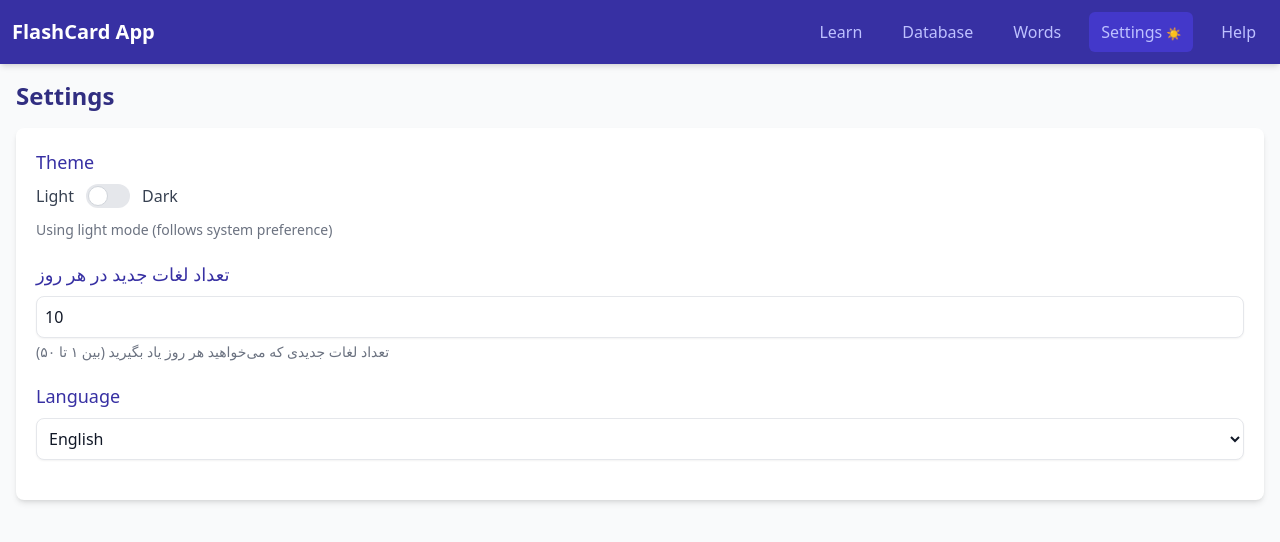
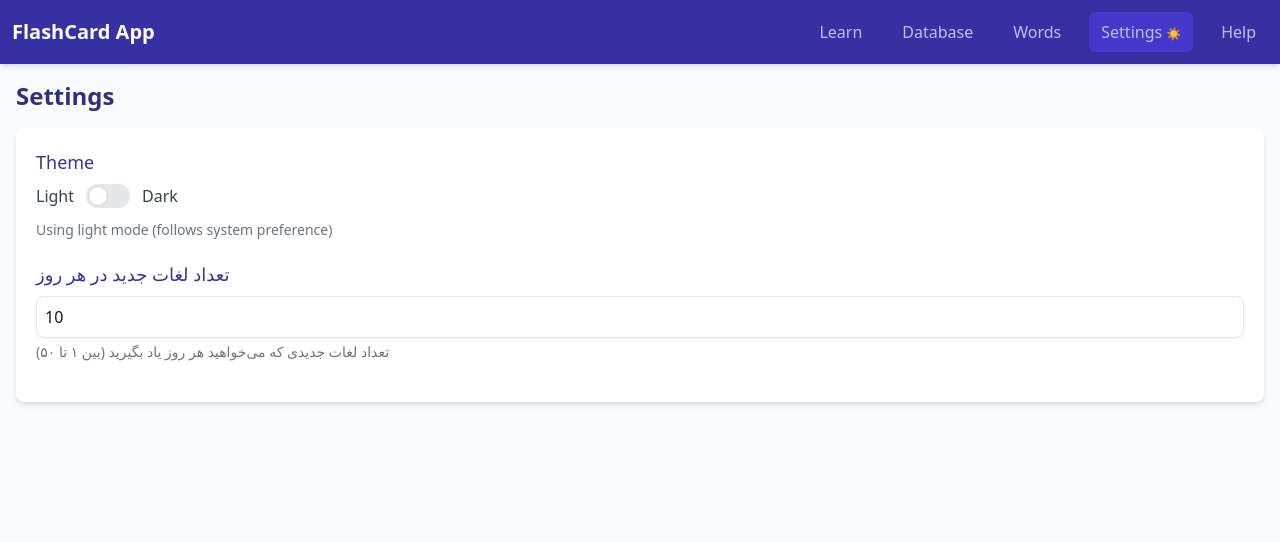
Before and after one commit to alised/flashcard_react, a React (Vite) app: page /settings in a window 1280 px wide. Shown: the top 542 px of the page. Built offline with nearby package versions, Linux system fonts and the light colour scheme.

Commit message:
Remove language selection from Settings page

```diff
--- a/src/components/Settings.tsx
+++ b/src/components/Settings.tsx
@@ -53,17 +53,6 @@ const Settings = () => {
             تعداد لغات جدیدی که می‌خواهید هر روز یاد بگیرید (بین ۱ تا ۵۰)
           </p>
         </div>
-
-        <div className="mb-5">
-          <label htmlFor="language" className="block text-lg font-medium mb-2 text-indigo-800 dark:text-indigo-300">Language</label>
-          <select
-            id="language"
-            className="w-full p-2 border border-gray-200 dark:border-gray-700 rounded-lg focus:border-indigo-500 focus:ring-2 focus:ring-indigo-200 shadow-sm bg-white dark:bg-gray-700 text-gray-900 dark:text-gray-300 transition-colors"
-          >
-            <option value="en">English</option>
-            <option value="fa">Persian</option>
-          </select>
-        </div>
       </div>
     </div>
   );
```
